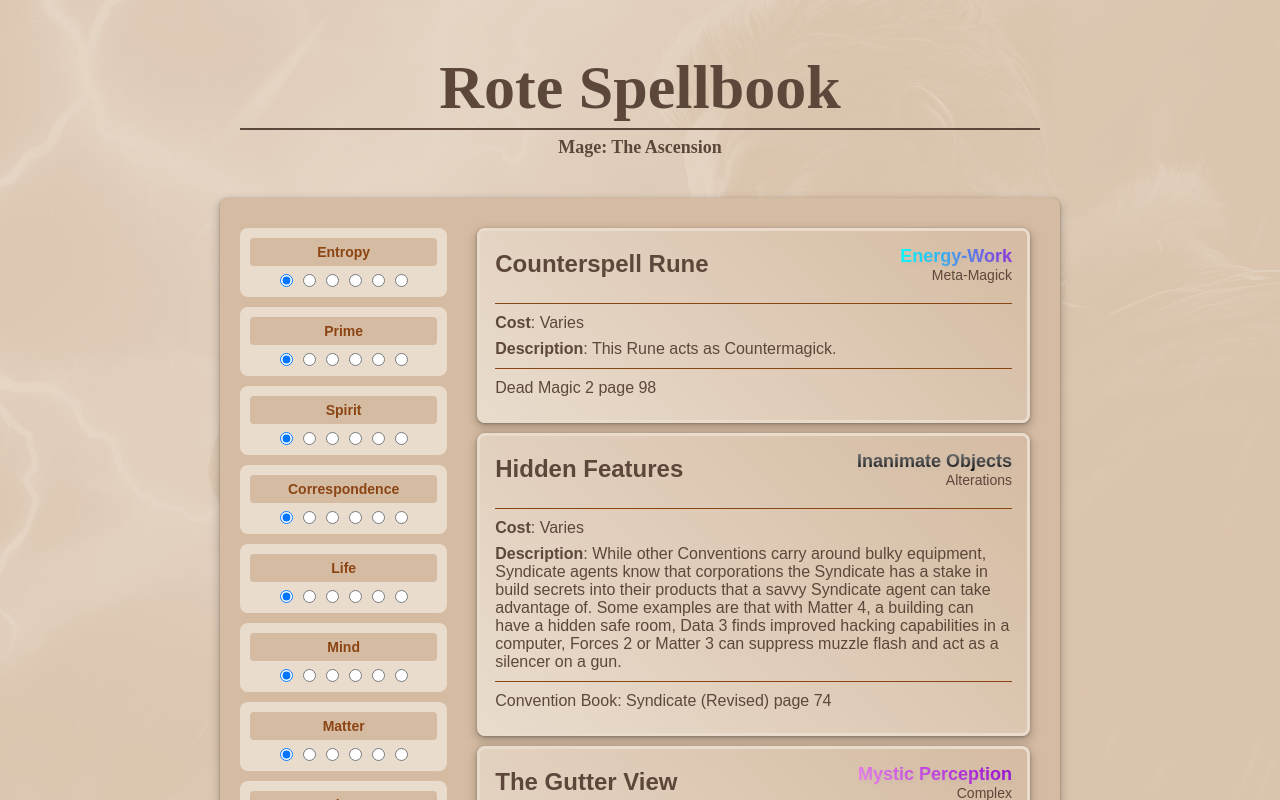
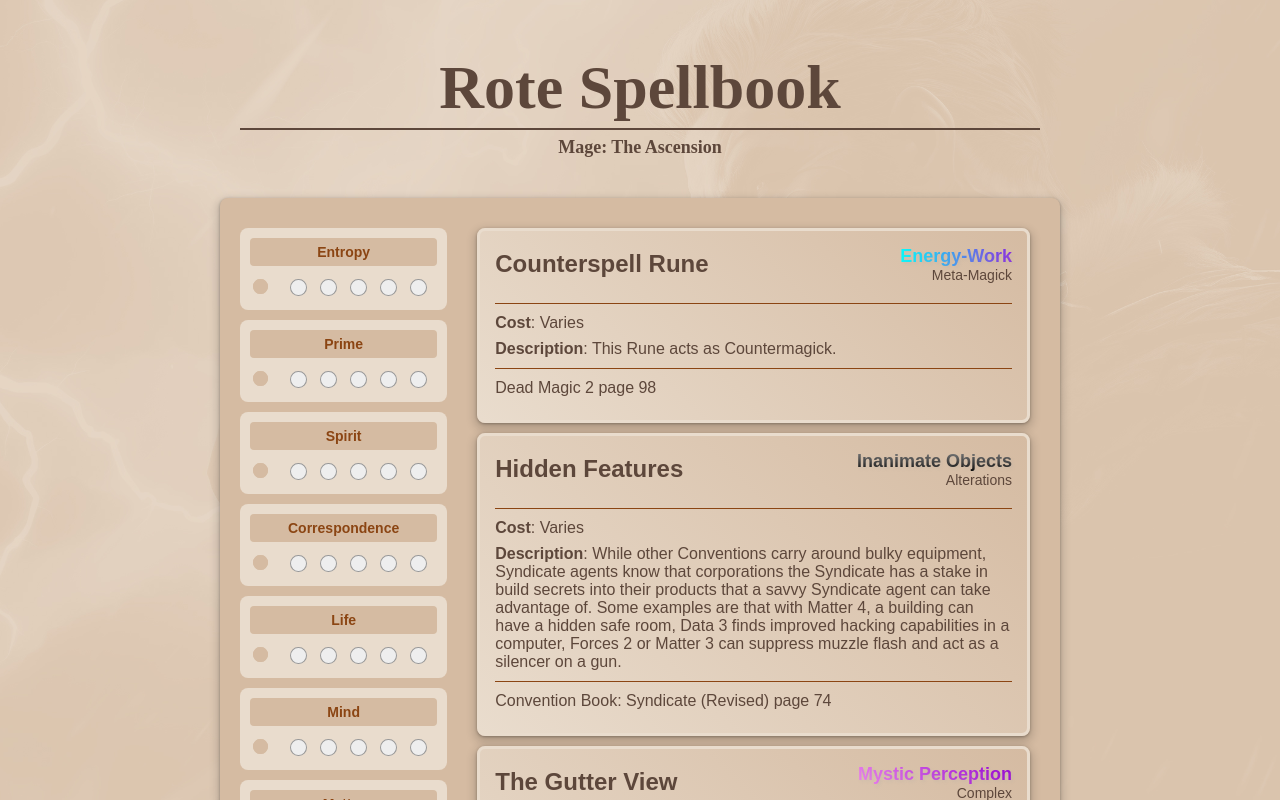
Before and after one commit to brangerjoe/mage-spellbook, a React (Create React App) app: page / in a window 1280 px wide. Shown: the top 800 px of the page. Built offline with nearby package versions, Linux system fonts and the light colour scheme; a web font is replaced by a local one.

Commit message:
Add character sheet style buttons

```diff
--- a/src/components/SphereSelector.tsx
+++ b/src/components/SphereSelector.tsx
@@ -1,5 +1,5 @@
 import React, { useEffect, useState, CSSProperties } from 'react';
-import { colors } from '../App';
+import { colors as appColors } from '../App';
 
 interface SphereSelectorProps {
 	sphere: string;
@@ -7,27 +7,24 @@
 	reset: boolean;
 }
 
-const SphereSelector: React.FC<SphereSelectorProps> = ({ sphere, onSelect, reset }) => {
-	const [selectedOption, setSelectedOption] = useState<number>(0);
-	useEffect(() => {
-		if (reset) {
-			setSelectedOption(0);
-		}
-	}, [reset]);
-
-	const handleSelect = (option: number) => {
-		setSelectedOption(option);
-		onSelect(option);
+const colors = {
+	primary: '#D5BBA2',
+	label: '#8B4513',
+	containerBg: '#E9DCCD',
+	checkboxBg: '#EEE',
+	checkboxBorder: '#999',
+	checkboxSelected0: '#D5BBA2',
+	checkboxSelectedOther: '#444',
 };
 
 const labelStyle: CSSProperties = {
 	fontSize: '14px',
 	fontWeight: 550,
-		color: '#8B4513',
+	color: colors.label,
 	fontFamily: 'Gabarito, sans-serif',
 	textAlign: 'center',
 	width: '100%',
-		padding: '4px 10px'
+	padding: '4px 10px',
 };
 
 const containerStyle: CSSProperties = {
@@ -38,15 +35,15 @@
 	alignItems: 'center',
 	padding: '10px',
 	borderRadius: '8px',
-		backgroundColor: '#E9DCCD'
+	backgroundColor: colors.containerBg,
 };
 
 const radioContainerStyle: CSSProperties = {
 	display: 'flex',
 	alignItems: 'center',
-		marginTop: '5px',
+	marginTop: '8px',
 	width: '100%',
-		justifyContent: 'center'
+	justifyContent: 'flex-end',
 };
 
 const labelContainerStyle: CSSProperties = {
@@ -56,9 +53,52 @@
 	padding: '2px 0',
 	display: 'flex',
 	justifyContent: 'center',
-		alignItems: 'center'
+	alignItems: 'center',
 };
 
+const checkboxStyle: CSSProperties = {
+	opacity: 0,
+	width: '18px',
+	height: '18px',
+	position: 'relative',
+};
+
+const checkboxPseudoStyle: CSSProperties = {
+	content: '""',
+	position: 'absolute',
+	top: '20%',
+	left: '10%',
+	width: '60%',
+	height: '60%',
+	backgroundColor: colors.checkboxBg,
+	borderRadius: '50%',
+	pointerEvents: 'none',
+	border: `1px solid ${colors.checkboxBorder}`,
+};
+
+const SphereSelector: React.FC<SphereSelectorProps> = ({ sphere, onSelect, reset }) => {
+	const [selectedOption, setSelectedOption] = useState<number>(0);
+
+	useEffect(() => {
+		if (reset) {
+			setSelectedOption(0);
+		}
+	}, [reset]);
+
+	const handleSelect = (option: number) => {
+		setSelectedOption(option);
+		const zeroElement = document.getElementById(`checkbox-0`) as HTMLInputElement;
+		if (zeroElement) {
+			zeroElement.checked = option === 0;
+		}
+		for (let i = 1; i <= 5; i++) {
+			const element = document.getElementById(`checkbox-${i}`) as HTMLInputElement;
+			if (element) {
+				element.checked = i <= option;
+			}
+		}
+		onSelect(option);
+	};
 
 	return (
 		<div style={containerStyle}>
@@ -67,14 +107,30 @@
 			</div>
 			<div style={radioContainerStyle}>
 				{[0, 1, 2, 3, 4, 5].map((number) => (
+					<div key={number} style={{ position: 'relative', display: 'inline-block', marginRight: number === 0 ? 'auto' : '5px' }}>
 						<input
-						key={number}
-						type="radio"
-						value={number}
-						checked={number <= selectedOption}
-						onClick={() => handleSelect(number)}
-						style={{ marginRight: '5px' }}
+							type="checkbox"
+							id={`checkbox-${number}`}
+							checked={number === 0 ? selectedOption === 0 : number <= selectedOption}
+							onChange={() => handleSelect(number)}
+							style={checkboxStyle}
 						/>
+						<span
+							style={
+								number === 0
+									? { ...checkboxPseudoStyle, backgroundColor: selectedOption === 0 ? colors.checkboxSelected0 : 'white', border: 'none' }
+									: checkboxPseudoStyle
+							}
+						></span>
+
+
+						{number === 0 && selectedOption === 0 ? (
+							<span style={{ ...checkboxPseudoStyle, backgroundColor: colors.checkboxSelected0, border: 'none' }}></span>
+						) : number !== 0 && number <= selectedOption ? (
+							<span style={{ ...checkboxPseudoStyle, backgroundColor: colors.checkboxSelectedOther }}></span>
+						) : null}
+
+					</div>
 				))}
 			</div>
 		</div>
```
Lines whose indentation alone changed are shown as unchanged.
